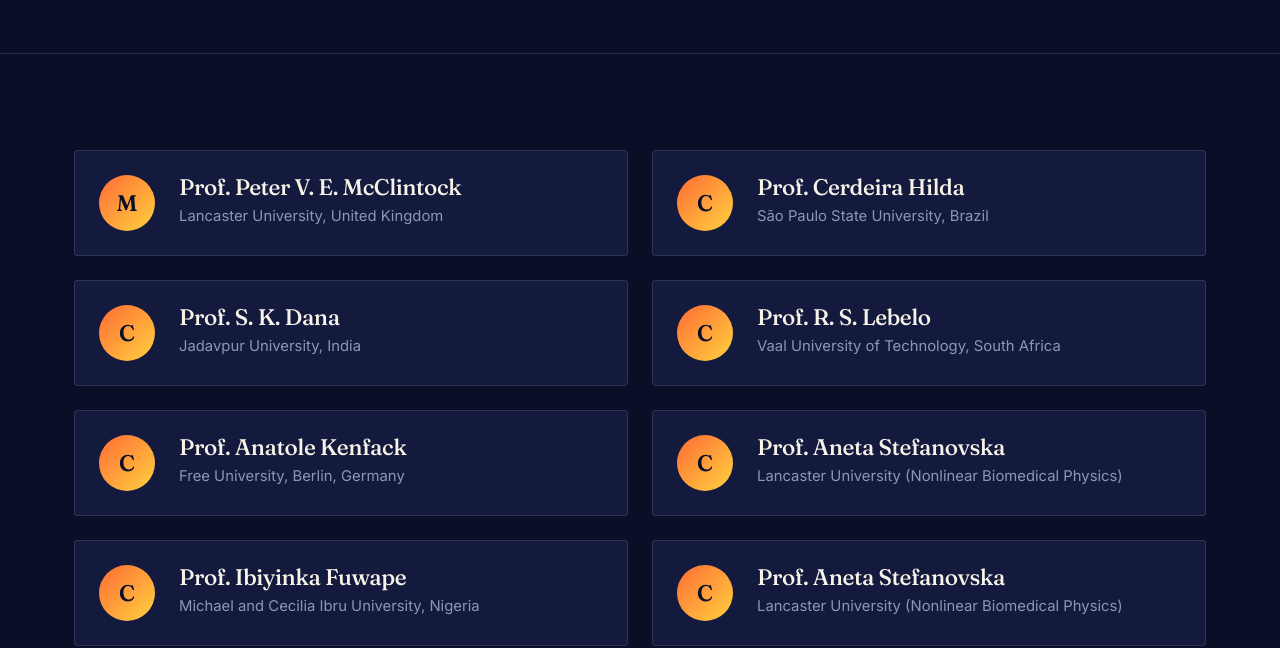
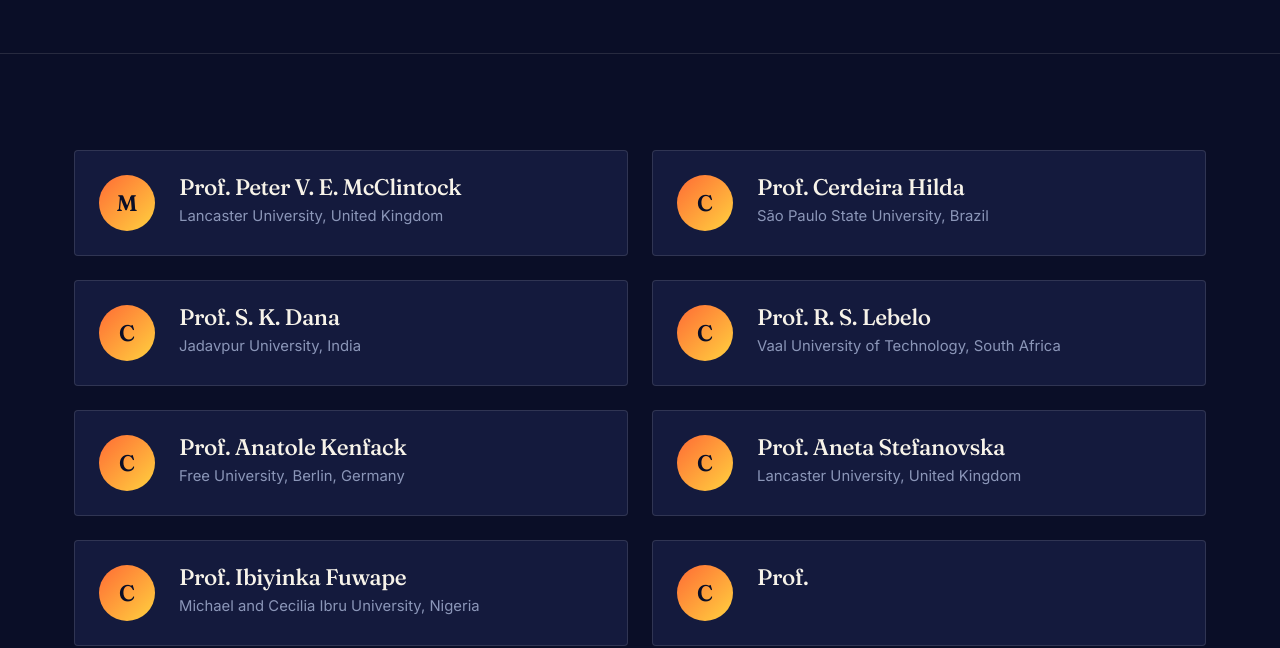
Before and after one commit to ogunjosam/dda-2027, a plain HTML site: page speakers.html in a window 1280 px wide. Shown: the part 329-977 px from the top of the page. Drawn offline with Linux system fonts and the light colour scheme.

Commit message:
Update speakers.html

```diff
--- a/speakers.html
+++ b/speakers.html
@@ -81,7 +81,7 @@
           <div class="person-avatar">C</div>
           <div class="person-info">
             <h4>Prof. Aneta Stefanovska </h4>
-            <div class="person-affiliation">Lancaster University (Nonlinear Biomedical Physics)</div>
+            <div class="person-affiliation">Lancaster University, United Kingdom</div>
           </div>
         </div>
         <div class="person-card">
@@ -94,8 +94,8 @@
         <div class="person-card">
           <div class="person-avatar">C</div>
           <div class="person-info">
-            <h4>Prof. Aneta Stefanovska </h4>
-            <div class="person-affiliation">Lancaster University (Nonlinear Biomedical Physics)</div>
+            <h4>Prof.  </h4>
+            <div class="person-affiliation">  </div>
           </div>
         </div>
       </div>
```
